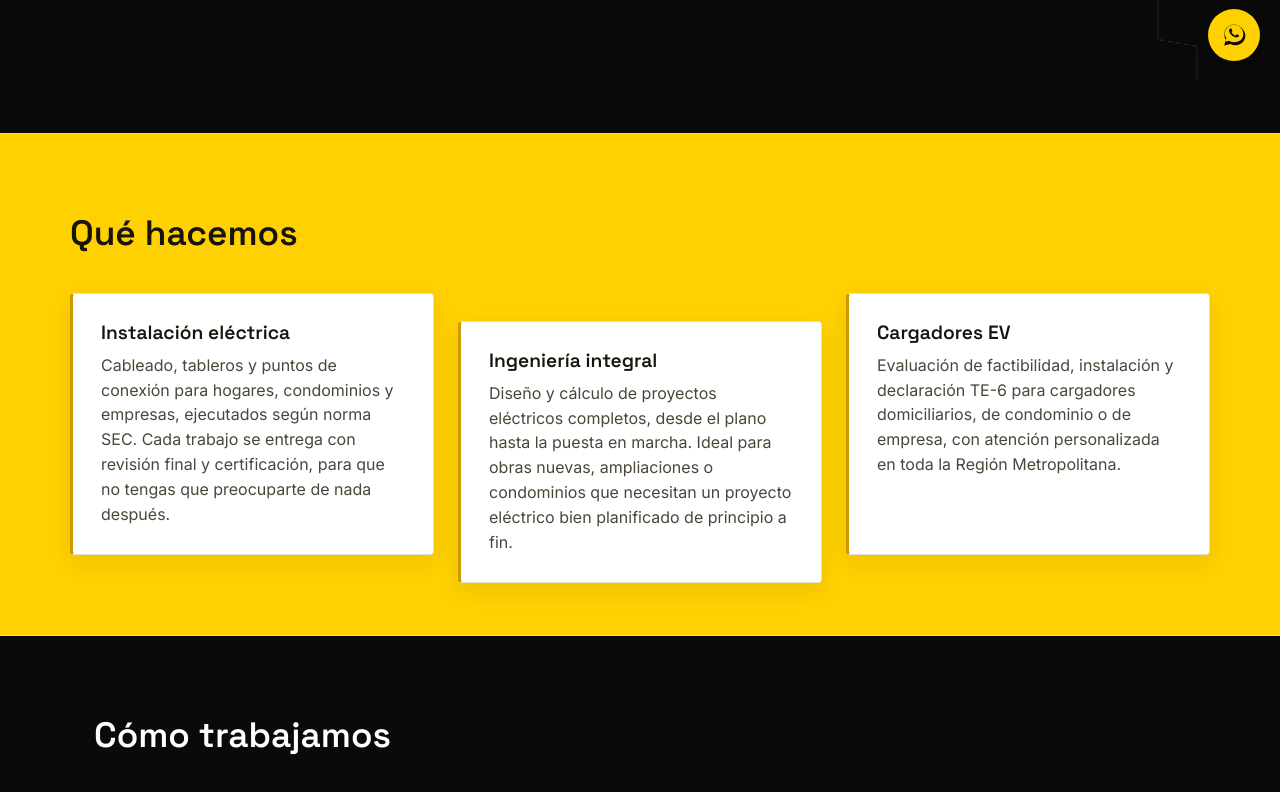
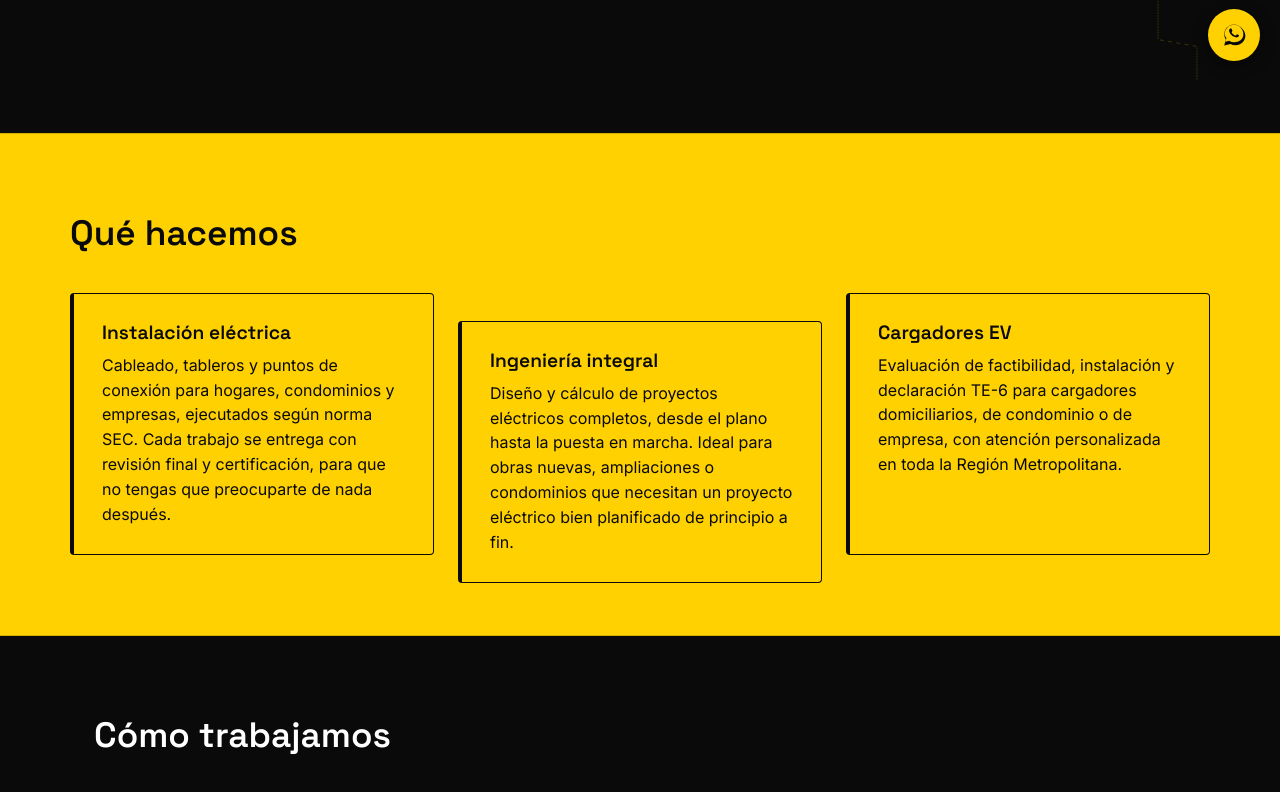
Before and after one commit to Loreto-ISO/CarRod-WEB, a plain HTML site: page index.html in a window 1280 px wide. Shown: the part 719-1511 px from the top of the page. Drawn offline with Linux system fonts and the light colour scheme.

Commit message:
Update style.css

```diff
--- a/style.css
+++ b/style.css
@@ -632,3 +632,56 @@ section > h2 {
     animation: none;
   }
 }
+
+/* Solo estas tres secciones: amarillo carRod + texto negro */
+.services,
+.about,
+.contact {
+  max-width: none;
+  margin-left: 0;
+  margin-right: 0;
+  padding-left: max(1.5rem, calc((100vw - var(--maxw)) / 2));
+  padding-right: max(1.5rem, calc((100vw - var(--maxw)) / 2));
+  background: #ffd100;
+  color: #0a0a0a;
+  border-top: 1px solid #d6ae00;
+  border-bottom: 1px solid #d6ae00;
+}
+
+/* Letras negras, misma tipografía del sitio */
+.services h2,
+.services h3,
+.services p,
+.about h3,
+.about p,
+.contact h2,
+.contact p {
+  color: #0a0a0a;
+}
+
+/* Tarjetas de “Qué hacemos” amarillas y texto negro */
+.service-card {
+  background: #ffd100;
+  border: 1px solid #0a0a0a;
+  border-left: 4px solid #0a0a0a;
+  box-shadow: none;
+}
+
+.service-card p {
+  color: #0a0a0a;
+}
+
+/* Misión y visión */
+.about-item {
+  border-left-color: #0a0a0a;
+}
+
+/* Botón negro sobre el fondo amarillo */
+.contact .btn-primary {
+  background: #0a0a0a;
+  color: #ffffff;
+}
+
+.contact .btn-primary:hover {
+  background: #292929;
+}
```
